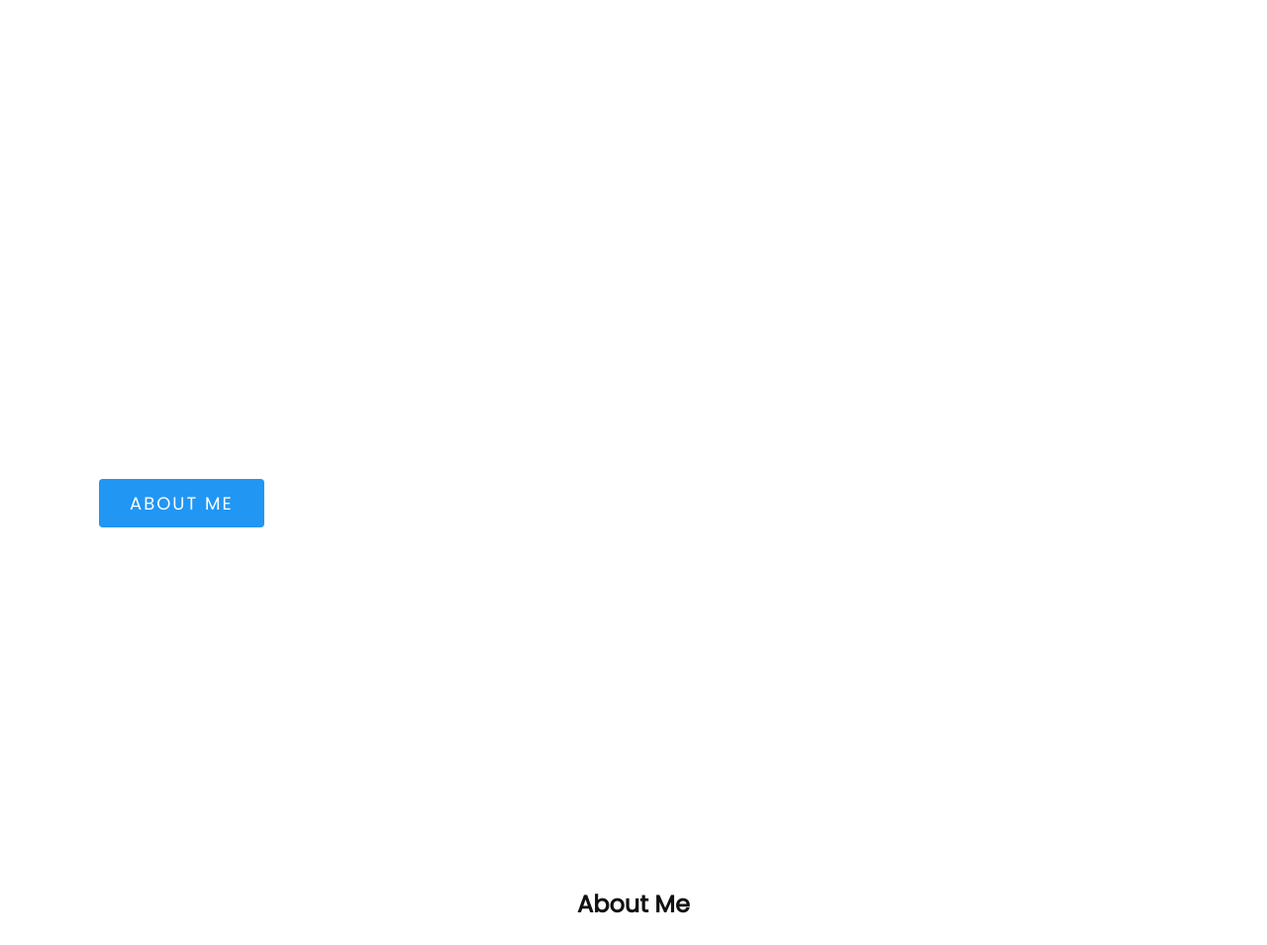
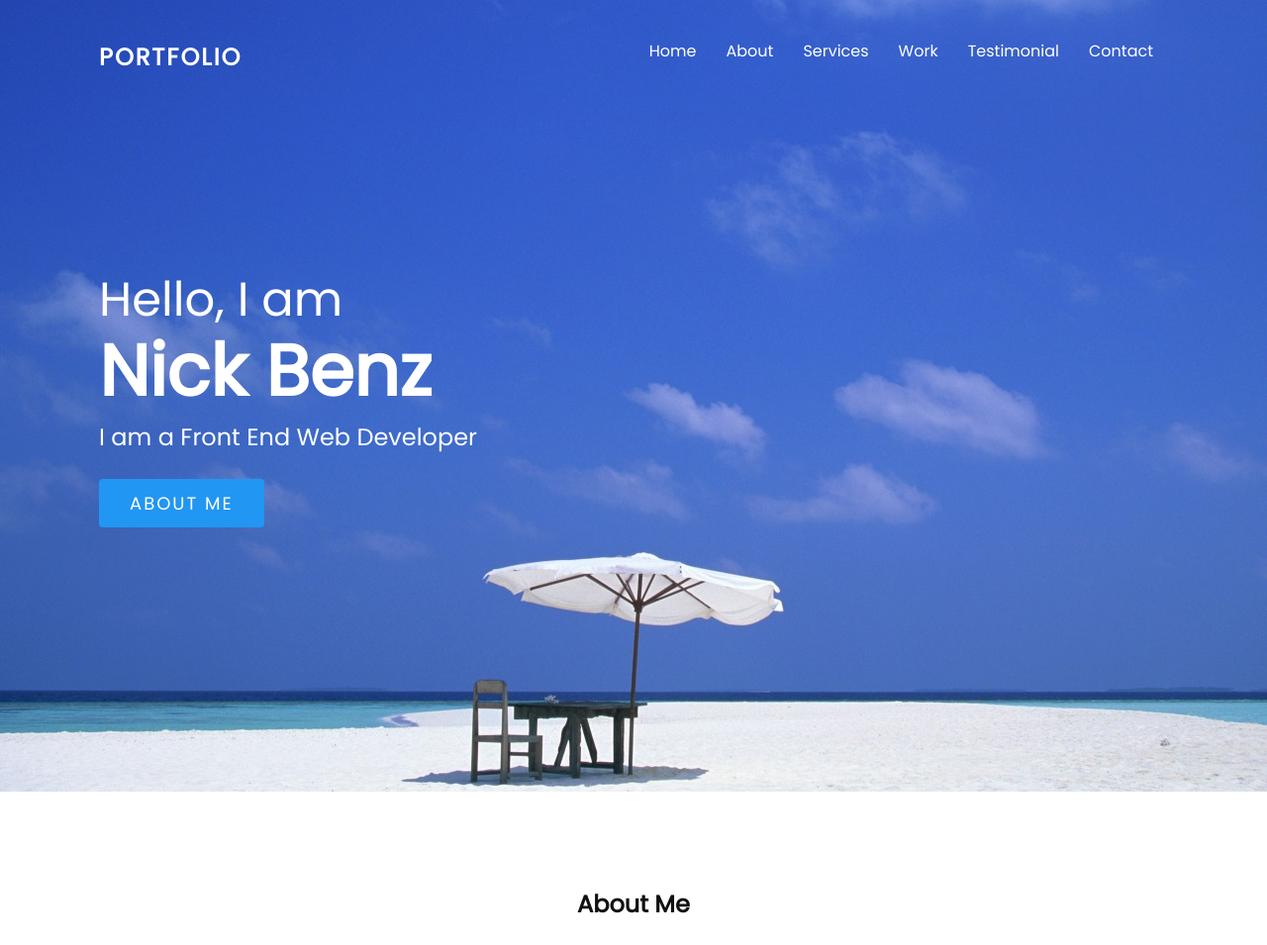
Before and after one commit to nickbenz007/nick-portfolio, a PHP site: page / in a window 1280 px wide. Shown: the top 955 px of the page at 99% size. Run offline with PHP 8.4, Linux system fonts and the light colour scheme; some libraries are stand-ins or nearby versions.

Commit message:
Update style.css

```diff
--- a/style.css
+++ b/style.css
@@ -15,6 +15,7 @@ section {
 .banner {
     position: relative;
     min-height: 100vh;
+    background: url(https://github.com/nickbenz007/my-portfolio/Assets/cover-photo.jpg);
     background-size: cover;
     background-position: right;
     display: flex;
```
